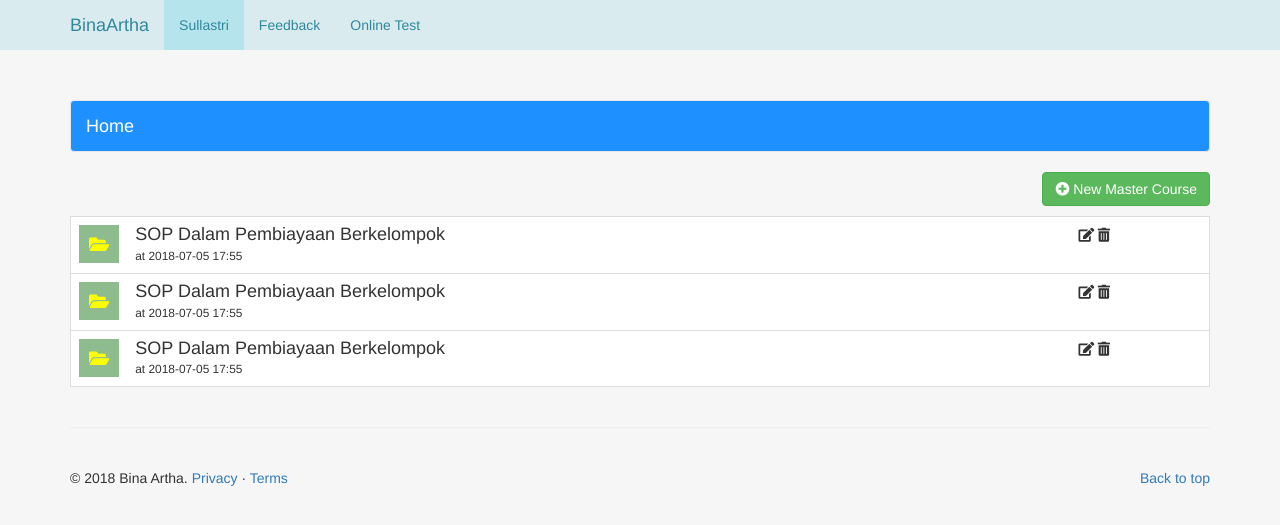
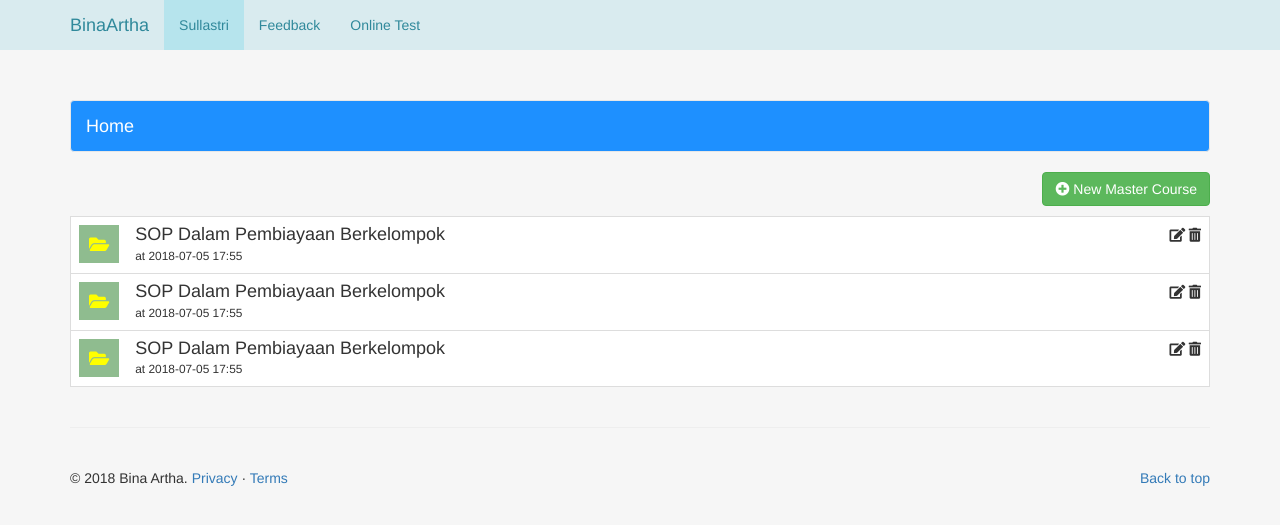
Before and after one commit to kemtol/Bina-Artha, a Jekyll site: the page built from laman/dashboard.md, in a window 1280 px wide. Shown: the top 525 px of the page. Built offline with Jekyll 4.4.1, drawn with Linux system fonts in a browser that asks for light colours; nearby versions of some CDN libraries.

Commit message:
Update admin.html

```diff
--- a/_layouts/admin.html
+++ b/_layouts/admin.html
@@ -72,17 +72,17 @@
             <tr>
               <th scope="row"><i class="fas fa-folder-open"></i></th>
               <td><h4>SOP Dalam Pembiayaan Berkelompok</h4><small>at 2018-07-05 17:55</small></td>
-              <td><i class="fas fa-edit"> <i class="fas fa-trash-alt"></i></i></td>
+              <td class="text-right"><i class="fas fa-edit"> <i class="fas fa-trash-alt"></i></i></td>
             </tr>
             <tr>
               <th scope="row"><i class="fas fa-folder-open"></i></th>
               <td><h4>SOP Dalam Pembiayaan Berkelompok</h4><small>at 2018-07-05 17:55</small></td>
-              <td><i class="fas fa-edit"> <i class="fas fa-trash-alt"></i></i></td>
+              <td class="text-right"><i class="fas fa-edit"> <i class="fas fa-trash-alt"></i></i></td>
             </tr>
             <tr>
               <th scope="row"><i class="fas fa-folder-open"></i></th>
               <td><h4>SOP Dalam Pembiayaan Berkelompok</h4><small>at 2018-07-05 17:55</small></td>
-              <td><i class="fas fa-edit"> <i class="fas fa-trash-alt"></i></i></td>
+              <td class="text-right"><i class="fas fa-edit"> <i class="fas fa-trash-alt"></i></i></td>
             </tr>
           </tbody>
         </table>
```
